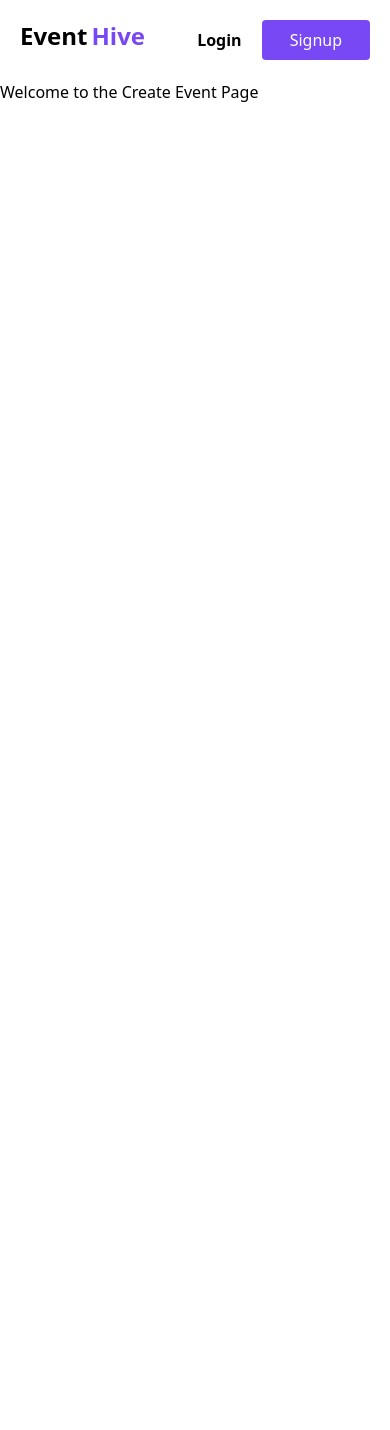
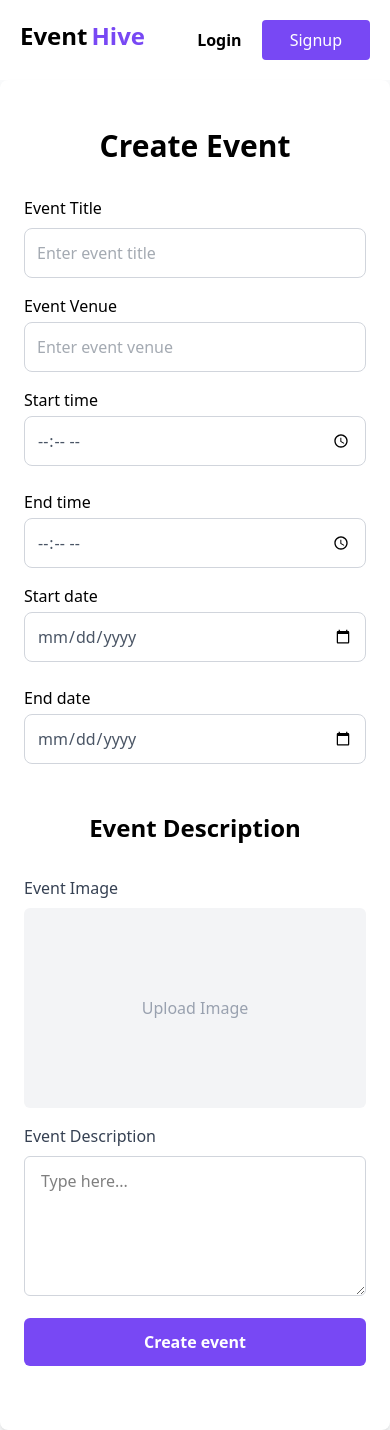
Before and after one commit to ApexAchievers/event-hive, a React (Vite) app: page /create-event in a window 390 px wide. Before the commit the page ends 844 px from the top, so only its background shows below. Built offline with nearby package versions, Linux system fonts and the light colour scheme.

Commit message:
worked on the create event page and the view event page

```diff
--- a/src/components/EventDetail.jsx
+++ b/src/components/EventDetail.jsx
@@ -1,7 +1,91 @@
 export default function EventDetail() {
     return (
-        <div>
-            <h1>Event detail goes here</h1>
+        <div className="font-sans text-gray-800 bg-gray-50">
+            {/* Hero Section */}
+            <section className="relative">
+                <img
+                    src="/event-hero.jpg" // Replace with actual image path
+                    alt="Event"
+                    className="w-full h-[400px] object-cover"
+                />
+                {/* Event Details Overlay */}
+                <div className="absolute inset-0 bg-black bg-opacity-50 flex flex-col justify-center px-12 text-white">
+                    <button className="mb-6 flex item-center font-medium mt-10 text-sm bg-purple-600 px-4 py-1 rounded w-fit">Back</button>
+                    <h2 className="text-4xl text-white font-bold mb-8">Dream world wide in jakatra</h2>
+                    <p className="text-xl mb-2">IIIT Sonepat</p>
+                    <p className="mt-2 text-sm mb-8 max-w-xl">
+                        DesignHub organized a 3D Modeling Workshop using Blender on 16th February at 5 PM. The workshop taught participants the magic of creating stunning 3D models and animations using Blender. It was suitable for both beginners and experienced users. The event was followed by a blender-render competition, which added to the excitement.
+                    </p>
+                </div>
+
+
+                {/* Date & Time Card */}
+                <div className="absolute top-6 right-6 bg-white text-black p-6 rounded shadow-lg w-64">
+                    <p className="text-sm text-gray-500">Date & time</p>
+                    <p className="font-semibold mt-1 mb-4">Saturday, March 18 2023, 9:30PM</p>
+                    <a href="#" className="text-sm text-purple-600 mb-3 block">Add to calendar</a>
+                    <button className="bg-purple-600 text-white w-full py-2 rounded mb-2">Book now</button>
+                    <button className="bg-gray-200 w-full py-2 rounded text-sm mb-1">Program promoter</button>
+                    <p className="text-xs text-gray-500 text-center">No Refunds</p>
+                </div>
+            </section>
+
+            {/* Event Info Section */}
+            <div className="max-w-6xl mx-auto px-6 py-12 grid grid-cols-1 md:grid-cols-3 gap-10">
+                {/* Left Column */}
+                <div className="md:col-span-2">
+                    <h3 className="text-xl font-semibold mb-4">Description</h3>
+                    <p className="mb-6">
+                        DesignHub organized a 3D Modeling Workshop using Blender on 16th February at 5 PM. The workshop taught participants the magic of creating stunning 3D models and animations using Blender. It was suitable for both beginners and experienced users. The event was followed by a blender-render competition, which added to the excitement.
+                    </p>
+                    <p className="mb-6">
+                        DesignHub organized a 3D Modeling Workshop using Blender on 16th February at 5 PM. The workshop taught participants the magic of creating stunning 3D models and animations using Blender. It was suitable for both beginners and experienced users. The event was followed by a blender-render competition, which added to the excitement
+                    </p>
+
+                    <h4 className="font-semibold mb-4">Hours</h4>
+                    <p className="text-purple-600 mb-4">Weekdays hour: 7PM - 10PM</p>
+                    <p className="text-purple-600 mb-6">Sunday hour: 7PM - 10PM</p>
+
+                    <h4 className="font-semibold mb-1">Organizer Contact</h4>
+                    <a
+                        href="https://www.sneakypeeks.com"
+                        className="text-blue-600 text-sm"
+                        target="_blank"
+                        rel="noreferrer"
+                    >
+                        Please go to <span className="text-purple-600">www.sneakypeeks.com</span> and refer the FAQ section for more detail
+                    </a>
+                </div>
+
+                {/* Right Column */}
+                <div>
+                    <h4 className="font-semibold mb-2">Event location</h4>
+                    <div className="bg-gray-200 h-40 w-full mb-4 rounded"></div>
+                    <p className="text-sm text-gray-600 mb-4">
+                        Dummy location generation model by RSU ... Our approach generates more realistic dummy
+                        locations
+                    </p>
+
+                    <div className="mb-4">
+                        <h4 className="font-semibold mb-2">Tags</h4>
+                        {["Indonesia event", "Jaskaran event", "UI", "Jaskaran event", "Seminar"].map((tag, index) => (
+                            <span
+                                key={index}
+                                className="inline-block bg-gray-100 text-xs px-2 py-1 rounded mr-2 mb-2"
+                            >
+                                {tag}
+                            </span>
+                        ))}
+                    </div>
+
+                    <div className="flex space-x-3 mt-2">
+                        <a href="#" className="text-blue-500 text-xl">🌐</a>
+                        <a href="#" className="text-green-500 text-xl">🟢</a>
+                        <a href="#" className="text-blue-700 text-xl">🔵</a>
+                        <a href="#" className="text-blue-400 text-xl">🐦</a>
+                    </div>
+                </div>
+            </div>
         </div>
     );
 }
--- a/src/components/SimilarEvents.jsx
+++ b/src/components/SimilarEvents.jsx
@@ -3,8 +3,8 @@ import EventCard from "./EventCard";
 export default function SimilarEvents() {
     return (
         <section className="mt-20 w-[90%] mx-auto">
-            <h1>Other events you may like</h1>
-            <div className="grid grid-cols-3 gap-5">
+            <h1 className="text-xl font-semibold mb-6">Other events you may like</h1>
+            <div className="grid grid-cols-3 gap-5 ">
                 {[1, 2, 3, 4, 5, 6].map(n => <EventCard key={n} />)}
             </div>
         </section>
--- a/src/pages/CreateEvent.jsx
+++ b/src/pages/CreateEvent.jsx
@@ -4,8 +4,56 @@ export default function CreateEvent() {
     return (
         <>
             <Navbar />
-            <section>
-                <h1>Welcome to the Create Event Page</h1>
+            <section className="bg-gray-50 flex items-center justify-center min-h-screen">
+                <div className="max-w-4xl w-full mx-auto px-6 py-12 bg-white shadow-md rounded-lg">
+                    <h1 className="text-3xl text-center font-bold mb-8">Create Event</h1>
+                    <form className="space-y-8">
+                        <div className="mb-4">
+                            <label className="block font-medium mb-2">Event Title</label>
+                            <input type="text" className="w-full p-3 border border-gray-300 rounded-lg text-gray-600" placeholder="Enter event title" />
+                        </div>
+                        <div className="mb-4">
+                            <label className="block mb-1 font-medium">Event Venue</label>
+                            <input type="text" placeholder="Enter event venue" className="w-full p-3 border border-gray-300 rounded-lg text-gray-600" />
+                        </div>
+                        <div className="mb-4 grid grid-cols-1 md:grid-cols-2 gap-6">
+                            <div>
+                                <label className="block mb-1 font-medium">Start time</label>
+                                <input type="time" placeholder="Start time" className="w-full p-3 border border-gray-300 rounded-lg text-gray-600" />
+                            </div>
+                            <div>
+                                <label className="block mb-1 font-medium">End time</label>
+                                <input type="time" placeholder="End time" className="w-full p-3 border border-gray-300 rounded-lg text-gray-600" />
+                            </div>
+                        </div>
+                        <div className="mb-4 grid grid-cols-1 md:grid-cols-2 gap-6">
+                            <div>
+                                <label className="block mb-1 font-medium">Start date</label>
+                                <input type="date" placeholder="Start date" className="w-full p-3 border border-gray-300 rounded-lg text-gray-600" />
+                            </div>
+                            <div>
+                                <label className="block mb-1 font-medium">End date</label>
+                                <input type="date" placeholder="End date" className="w-full p-3 border border-gray-300 rounded-lg text-gray-600" />
+                            </div>
+                        </div>
+                        <h2 className="text-2xl font-semibold text-center mt-12">Event Description</h2>
+                        <div className="mb-4">
+                            <label className="block text-gray-700 mb-2">Event Image</label>
+                            <div className="w-full h-50 bg-gray-100 rounded-md flex items-center justify-center text-gray-400 mb-4">
+                                <span>Upload Image</span>
+                            </div>
+                        </div>
+                        <div className="mb-4">
+                            <label className="block text-gray-700 mb-2">Event Description</label>
+                            <textarea placeholder="Type here..." className="w-full h-35 px-4 py-3 border border-gray-300 rounded-md focus:outline-none focus:ring-2 focus:ring-purple-500"></textarea>
+                        </div>
+                        <div className="mb-4">
+                            <button type="submit" className=" w-full bg-primary text-white font-semibold py-3 px-8 rounded-md hover:bg-purple-500 cursor-pointer transition duration-200">Create event
+                            </button>
+                        </div>
+
+                    </form>
+                </div>
             </section>
         </>
     );
--- a/src/pages/ViewEvent.jsx
+++ b/src/pages/ViewEvent.jsx
@@ -7,8 +7,10 @@ export default function ViewEvent() {
     return (
         <>
             <Navbar />
-            <EventDetail />
-            <SimilarEvents />
+            <div className="min-h-screen bg-gray-50">
+                <EventDetail />
+                <SimilarEvents />
+            </div>
             <Footer />
         </>
     );
```
